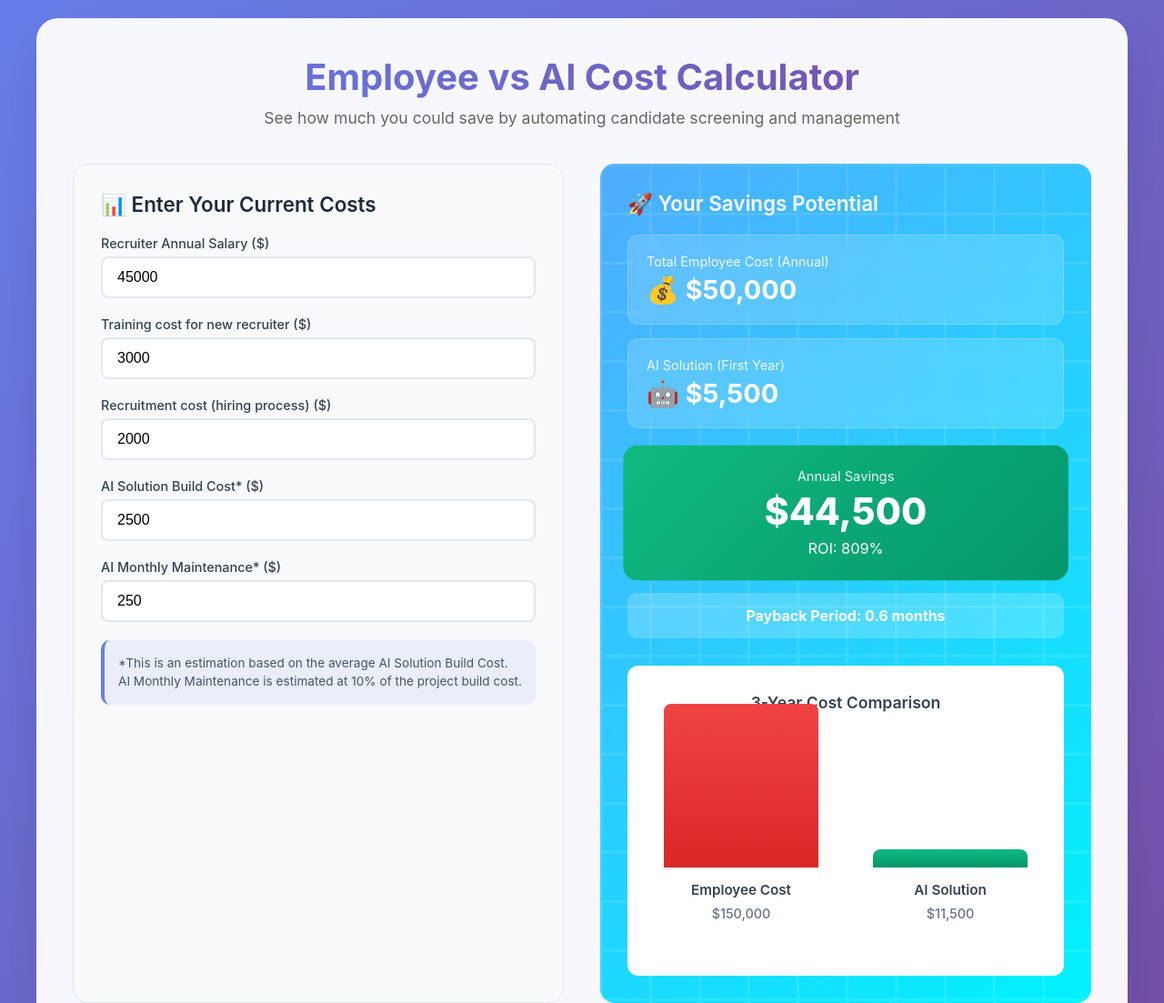
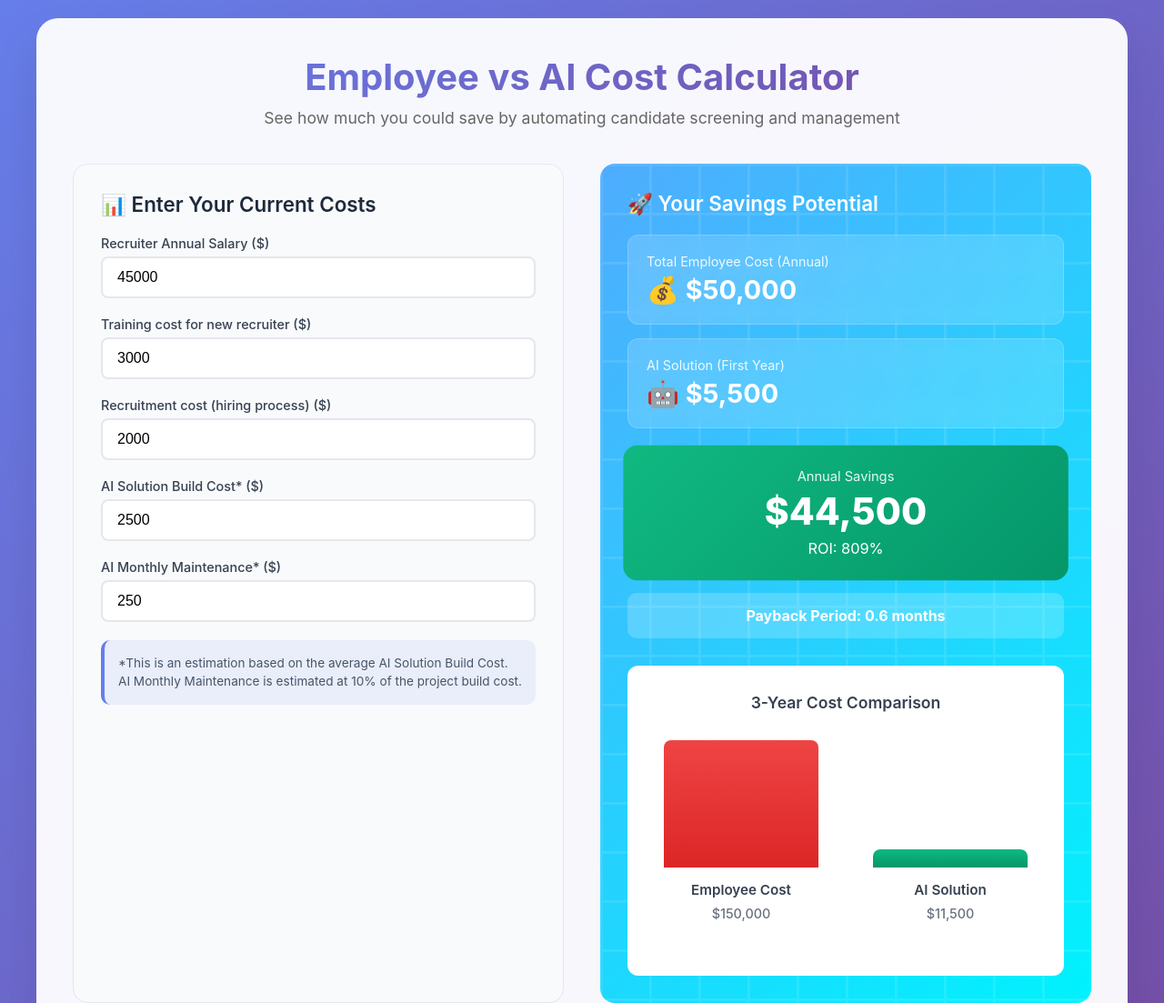
Before and after one commit to CoberAI/ai-cost-calculator, a plain HTML site: page index.html in a window 1280 px wide. Shown: the top 1103 px of the page at 91% size. Drawn offline with Linux system fonts and the light colour scheme.

Commit message:
index.html

```diff
--- a/index.html
+++ b/index.html
@@ -263,7 +263,7 @@
         document.getElementById('ai-3year').textContent = `$${ai3Year.toLocaleString()}`;
 
         // Calculate proportional bar heights
-        const maxHeight = 180; // Maximum bar height
+        const maxHeight = 140; // Maximum bar height
         const maxValue = Math.max(employee3Year, ai3Year);
 
         if (maxValue > 0) {
```
